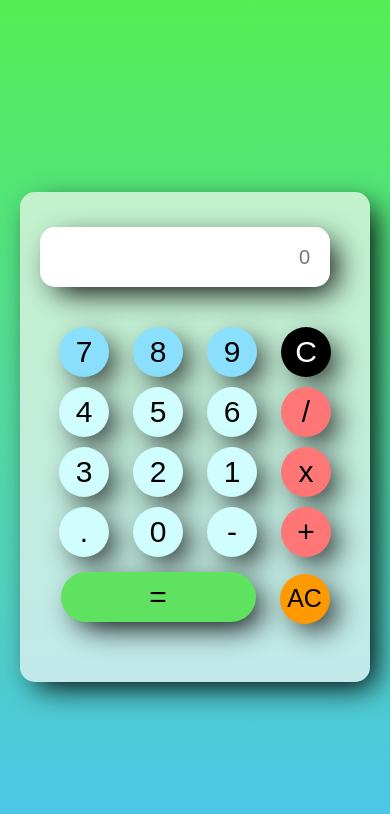
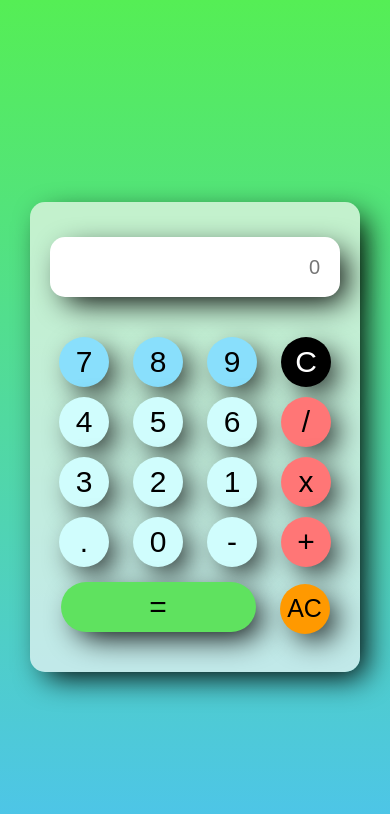
Before and after one commit to Subhamay-Debnath/colorcal.github.io, a plain HTML site: page index.html in a window 390 px wide. Drawn offline with Linux system fonts and the light colour scheme.

Commit message:
Update index.css

```diff
--- a/index.css
+++ b/index.css
@@ -76,9 +76,3 @@ button{
 button:hover{
     box-shadow: 10px 10px 30px -15px rgb(0, 0, 0);
 }
-@media only screen and (max-width:800px){
-    .webcal{
-        height: 490px;
-        width: 350px;
-    }
-}
```
